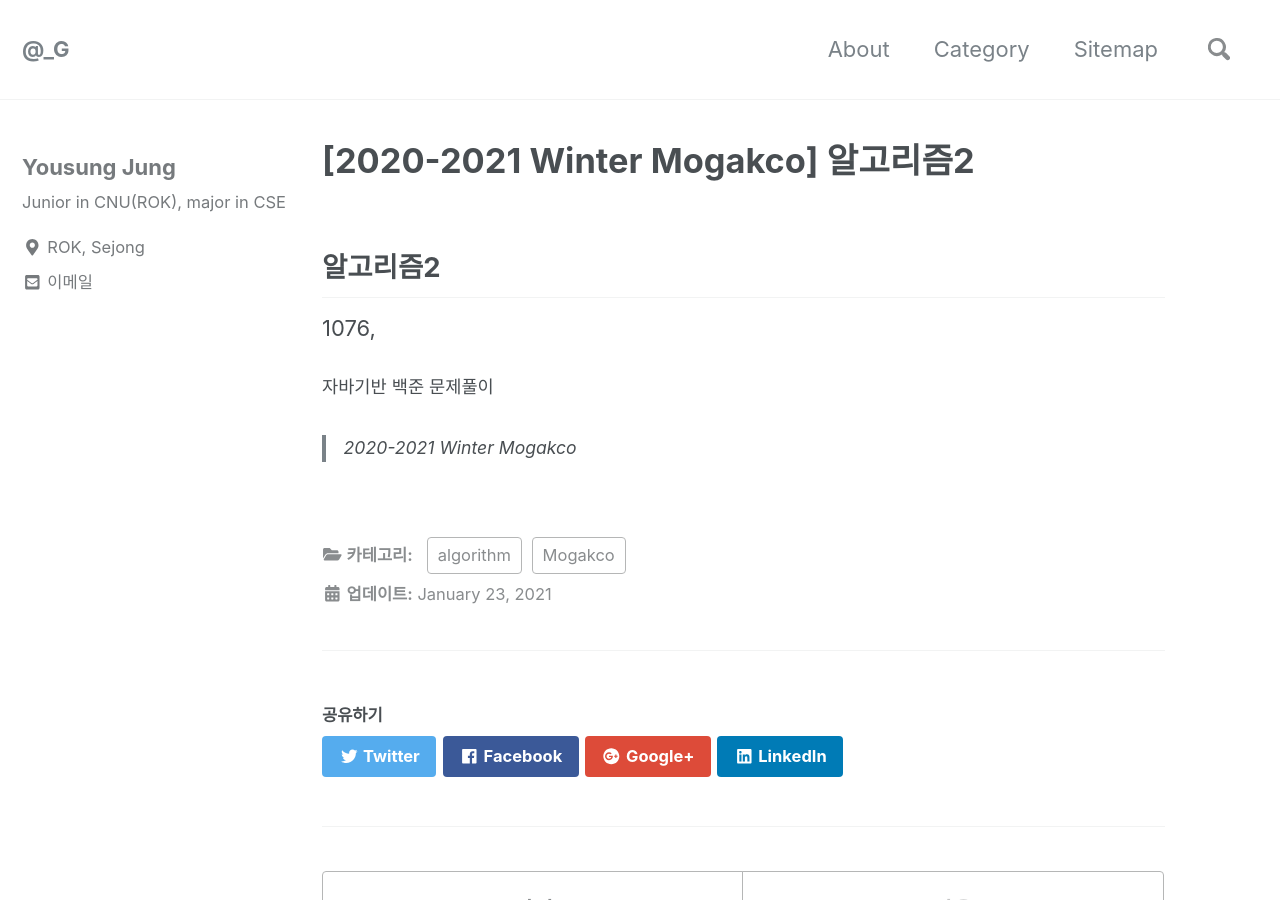
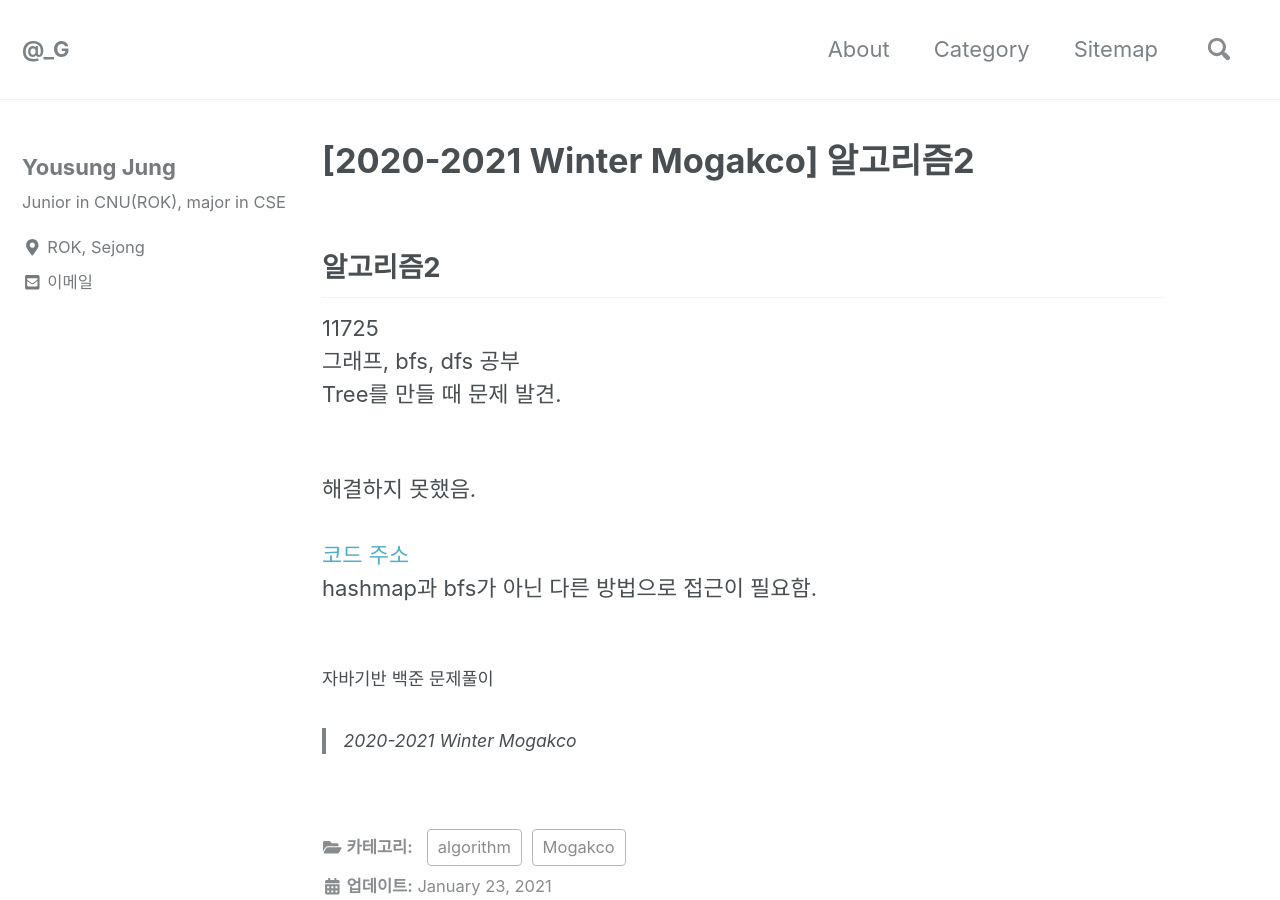
Before and after one commit to can019/can019.github.io, a Jekyll site: the page built from _posts/2021-01-23-Mogakco_5.md, in a window 1280 px wide and 900 px high. Built offline with Jekyll 4.4.1, drawn with Linux system fonts in a browser that asks for light colours; nearby versions of some CDN libraries.

Commit message:
[MODIFY] post updated

```diff
--- a/_posts/2021-01-23-Mogakco_5.md
+++ b/_posts/2021-01-23-Mogakco_5.md
@@ -5,7 +5,13 @@ categories: Mogakco algorithm
 ---
 ## 알고리즘2
 
-1076,
+11725 <br>
+그래프, bfs, dfs 공부 <br/>
+Tree를 만들 때 문제 발견. <br/><br/>
+
+해결하지 못했음.<br/><br/>
+<a href="https://github.com/can019/java_algorithm/blob/master/11725/src/Main.java">코드 주소</a><br/>
+hashmap과 bfs가 아닌 다른 방법으로 접근이 필요함.<br/><br/>
 <div style = "font-size : 0.8em"><!--biggest-->
    자바기반 백준 문제풀이<br/>
   <div><!--<blockquote-->
```
